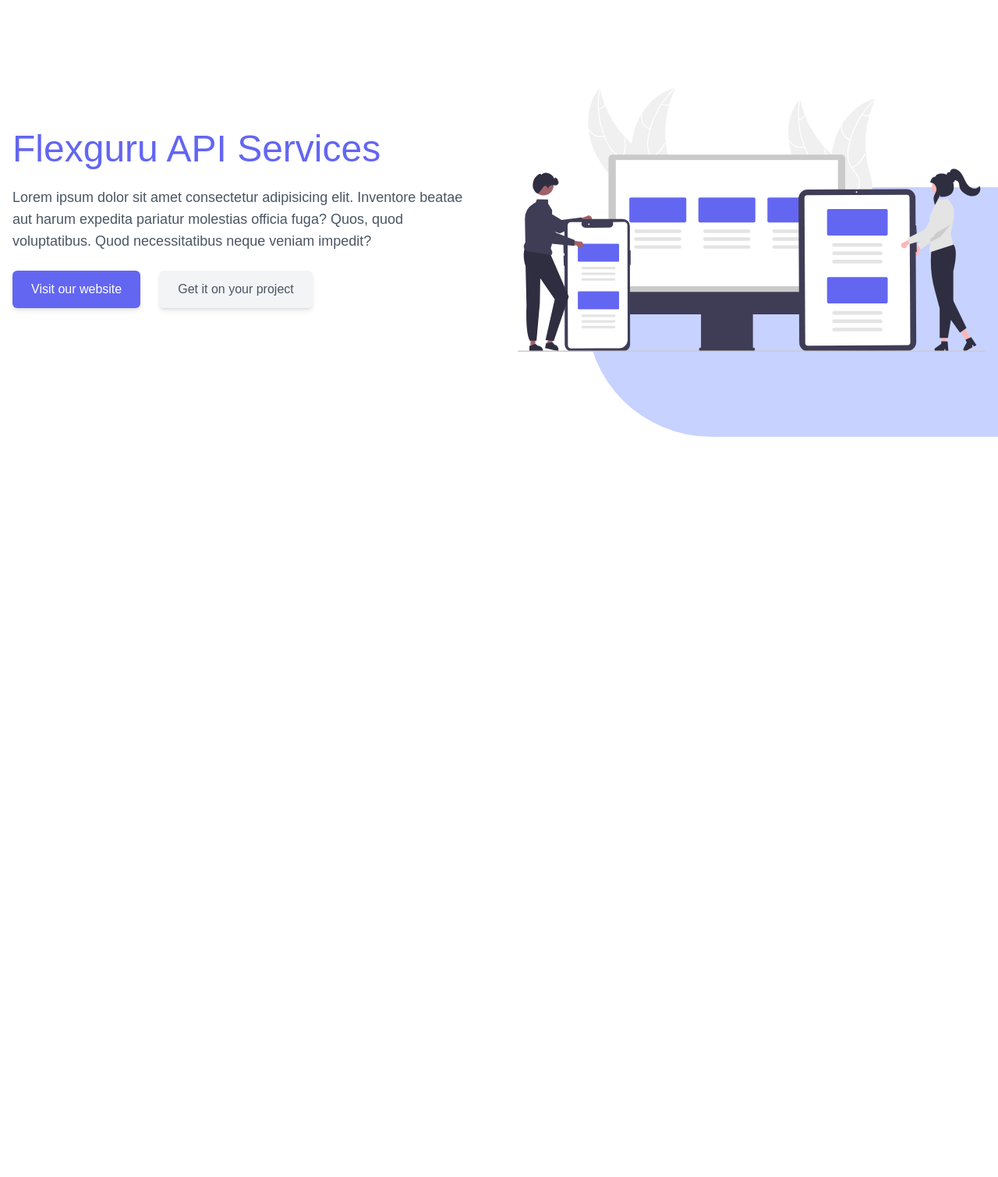
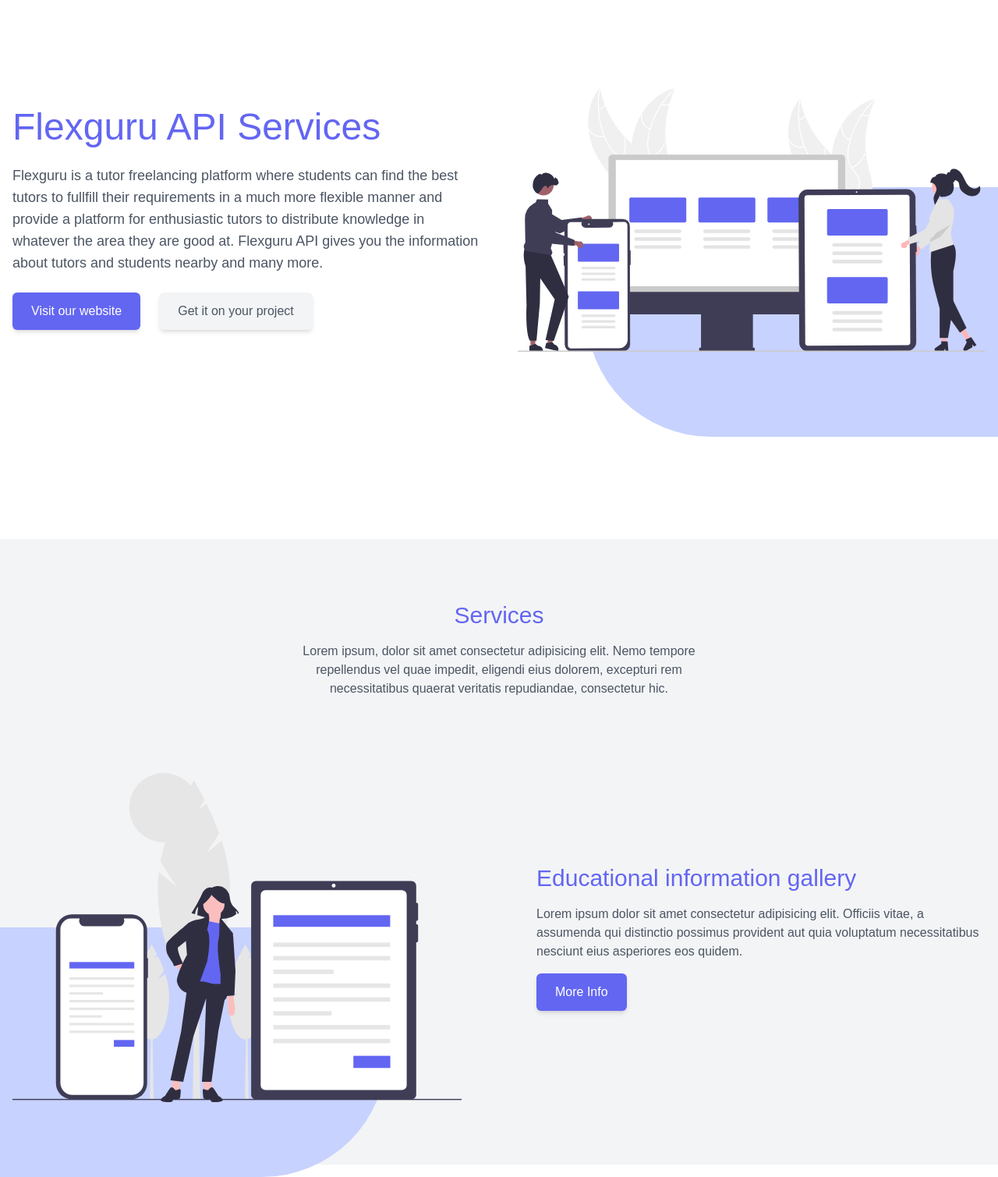
Before and after one commit to Avishka217/api.flexguru.tk, a PHP site: page /app/views/home.php in a window 1280 px wide; the page is wider, and only the part inside the window is pictured. Shown: the part 120-1629 px from the top of that part at 78% size. Before the commit the page ends 680 px from the top of that part, so only its background shows below. Run offline with PHP 8.4, Linux system fonts and the light colour scheme; some libraries are stand-ins or nearby versions.

Commit message:
update: create service section in homepage

```diff
--- a/app/views/home.php
+++ b/app/views/home.php
@@ -85,8 +85,7 @@
                     Flexguru API Services
                 </h2>
                 <p class="text-gray-600 text-lg text-center lg:text-left mb-6">
-                    Lorem ipsum dolor sit amet consectetur adipisicing elit. Inventore beatae aut harum expedita pariatur molestias officia fuga? Quos, quod voluptatibus. Quod necessitatibus neque veniam impedit?
-                </p>
+                    Flexguru is a tutor freelancing platform where students can find the best tutors to fullfill their requirements in a much more flexible manner and provide a platform for enthusiastic tutors to distribute knowledge in whatever the area they are good at. Flexguru API gives you the information about tutors and students nearby and many more. </p>
                 <div class="flex justify-center flex-wrap gap-6">
                     <button class="btn btn-purple hover:bg-gray-100 hover:text-gray-600" type="button">
                         Visit our website
@@ -104,6 +103,37 @@
         <!-- Rounded Rectangle  -->
         <div class="hidden md:block h-80 w-2/4 top-32 right-0 lg:-bottom-28 lg:-right-28 overflow-hidden bg-indigo-200 rounded-l-full absolute"></div>
     </section>
+
+    <!-- Services -->
+    <section class="bg-gray-100 py-20 mt-20 lg:mt-60">
+        <!-- Heading -->
+        <div class="sm:w-3/4 lg:w-5/12 mx-auto px-2">
+            <h1 class="text-3xl text-center text-indigo-500">Services</h1>
+            <p class="text-center text-gray-600 mt-4">Lorem ipsum, dolor sit amet consectetur adipisicing elit. Nemo tempore repellendus vel quae impedit, eligendi eius dolorem, excepturi rem necessitatibus quaerat veritatis repudiandae, consectetur hic.</p>
+        </div>
+        <!-- Service #1 -->
+        <div class="relative mt-20 lg:mt-24">
+            <div class="container flex flex-col lg:flex-row items-center justify-center gap-x-24">
+                <!-- Image -->
+                <div class="flex flex-1 justify-center z-10 mb-10 lg:mb-0">
+                    <img class="w-5/6 h-5/6 sm:w-3/4 sm:h-3/4 md:w-full md:h-full" src="<?php echo URLROOT . "/public/img/services.svg" ?>" alt="Services">
+                </div>
+                <div class="flex flex-1 flex-col items-center lg:items-start">
+                    <h1 class="text-3xl text-indigo-500">Educational information gallery</h1>
+                    <p class="text-gray-600 my-4 text-center lg:text-left sm:w-3/4 lg:w-full">
+                        Lorem ipsum dolor sit amet consectetur adipisicing elit. Officiis vitae, a assumenda qui distinctio possimus provident aut quia voluptatum necessitatibus nesciunt eius asperiores eos quidem.
+                    </p>
+                    <button class="btn btn-purple hover:bg-gray-100 hover:text-gray-600" type="button">
+                        More Info
+                    </button>
+                </div>
+                <!-- Rounded Rectangle  -->
+                <div class="hidden lg:block h-80 w-2/4 -bottom-24 -left-36 overflow-hidden bg-indigo-200 rounded-r-full absolute"></div>
+
+            </div>
+        </div>
+
+    </section>
 </body>
 
 </html>
```
Also changed, not shown: public/img/services.svg (added).
